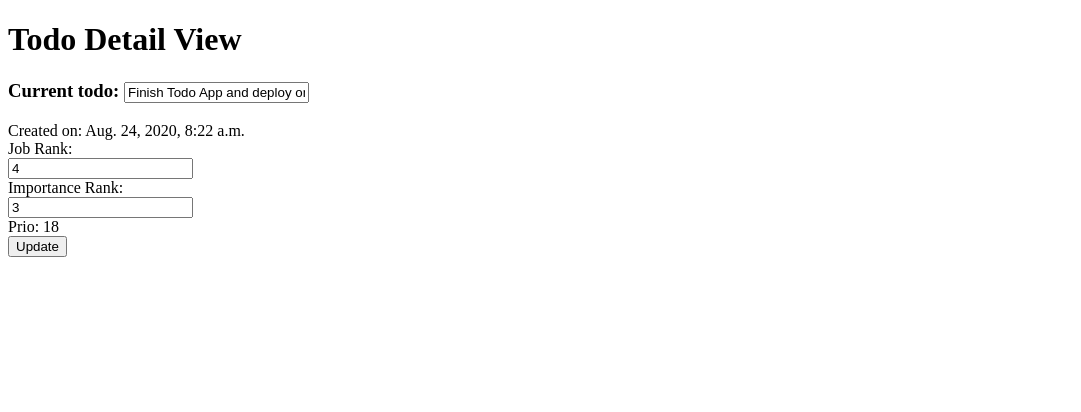
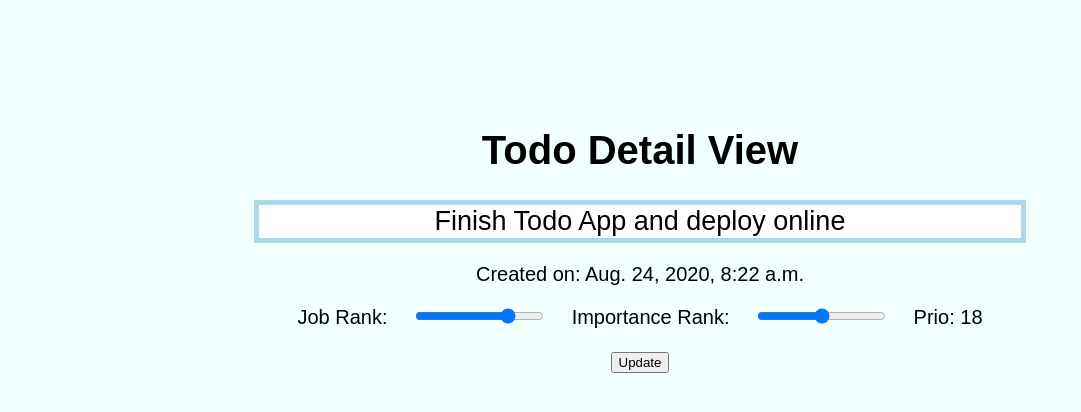
Before and after one commit to cyrilwelschen/todo_app, a Django app: page /todos/1/ in a window 1280 px wide. Shown: the top 412 px of the page, without its empty margins (0-1081 px from the left). Run offline with Django 3.2, Linux system fonts and the light colour scheme; data comes from the database, SQL or seed files in the repository; both versions use the stored data as it was after the commit.

Commit message:
prettyfied detail view

```diff
--- a/todos/templates/todos/detail.html
+++ b/todos/templates/todos/detail.html
@@ -5,6 +5,35 @@
     <meta charset="UTF-8">
     <meta name="viewport" content="width=device-width, initial-scale=1.0">
     <title>Document</title>
+
+    <style>
+        body {
+            text-align: center;
+            margin-top: 10%;
+            font-family: Arial, Helvetica, sans-serif;
+            background: #f2ffff;
+            font-size: 20px;
+        }
+
+        .todo-title {
+            padding-bottom: 20px;
+        }
+
+        input[type="text"] {
+            font-size: 27px;
+            text-align: center;
+            border: 5px lightblue solid;
+            width: 60%;
+        }
+
+        .rank-group {
+            padding: 20px;
+        }
+
+        .rank-group label {
+            padding: 20px;
+        }
+    </style>
 </head>
 
 <body>
@@ -13,17 +42,17 @@
         {% csrf_token %}
         <h1>Todo Detail View</h1>
         {% if error_message %}<p><strong>{{ error_message }}</strong></p>{% endif %}
-        <div>
-            <h3>Current todo:
-                <input type="text" name="todo_text" id="todo_text" value="{{todo.todo_text}}"><br>
-            </h3>
-            Created on: {{ todo.creation_date }}
+        <div class="todo-title">
+            <input type="text" name="todo_text" id="todo_text" value="{{todo.todo_text}}"><br>
         </div>
-        <label for="job-rank">Job Rank:</label><br>
-        <input type="number" name="job_rank" id="job-rank" value="{{todo.job_rank}}"><br>
-        <label for="imp-rank">Importance Rank:</label><br>
-        <input type="number" name="imp_rank" id="imp-rank" value="{{todo.imp_rank}}"><br>
-        Prio: {{ todo.prio }} <br>
+        Created on: {{ todo.creation_date }}<br>
+        <div class="rank-group">
+            <label for="job-rank">Job Rank:</label>
+            <input type="range" min=1 max=5 name="job_rank" id="job-rank" value="{{todo.job_rank}}">
+            <label for="imp-rank">Importance Rank:</label>
+            <input type="range" min=1 max=5 name="imp_rank" id="imp-rank" value="{{todo.imp_rank}}">
+            <label for="prio">Prio: {{ todo.prio }}</label>
+        </div>
         <input type="submit" value="Update">
     </form>
 
```
Also changed, not shown: todos/templates/todos/main.html (+4 -6 lines), db.sqlite3.
